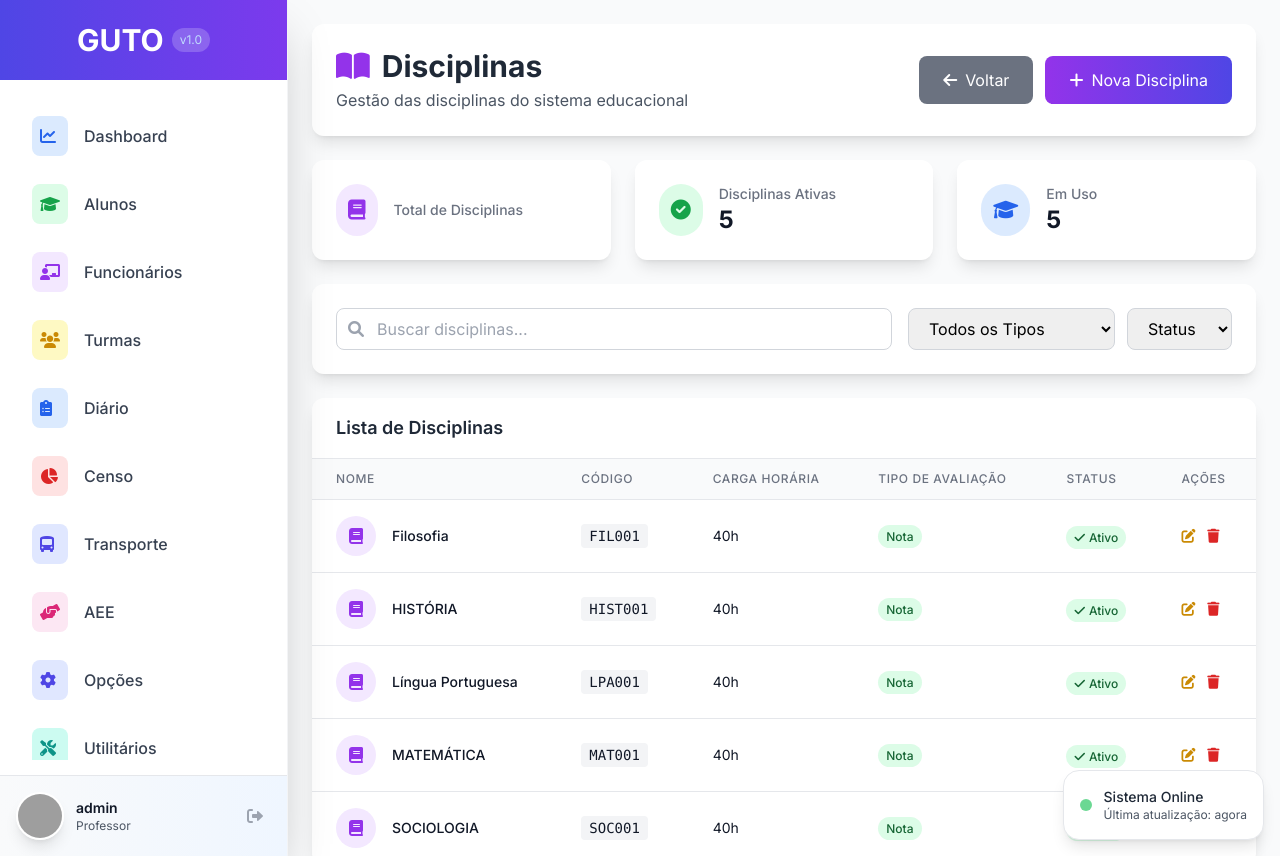
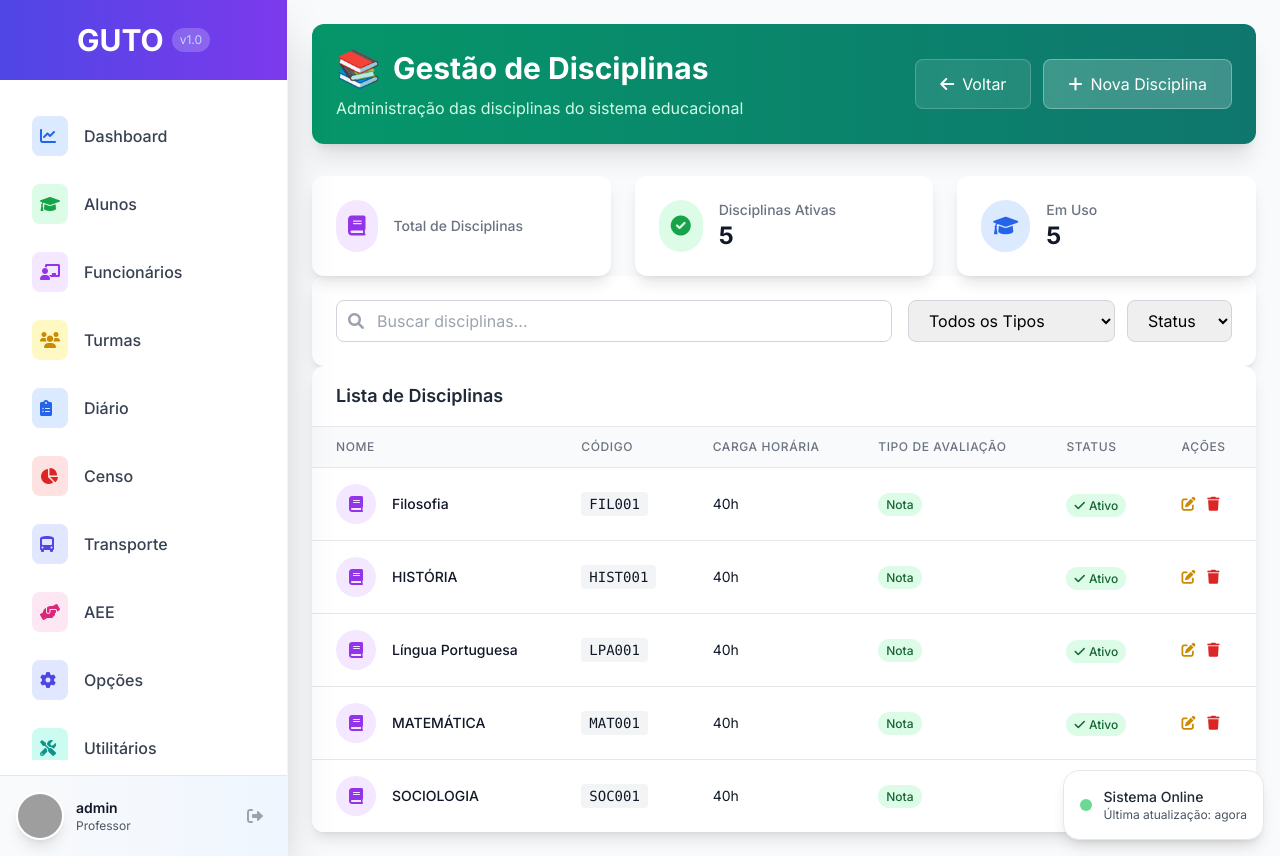
Before and after one commit to LuanCarrieiros/Guto, a Django app: page /turmas/disciplinas/ in a window 1280 px wide. Run offline with Django 5.2, Linux system fonts and the light colour scheme; a user stored in the database is signed in; data comes from the database, SQL or seed files in the repository; style sheets or scripts are compiled from the project's sources; some libraries are stand-ins or nearby versions; grey boxes are pictures that could not be loaded.

```diff
--- a/templates/turma/disciplinas_list.html
+++ b/templates/turma/disciplinas_list.html
@@ -3,23 +3,29 @@
 {% block title %}Disciplinas - GUTO{% endblock %}
 
 {% block content %}
-<div class="space-y-6">
-    <!-- Header -->
-    <div class="bg-white rounded-xl shadow-lg p-6">
+<div class="max-w-7xl mx-auto">
+
+    <!-- Header com Gradiente -->
+    <div class="mb-8">
+        <div class="bg-gradient-to-r from-emerald-600 to-teal-700 rounded-xl p-6 text-white shadow-xl">
             <div class="flex items-center justify-between">
                 <div>
-                <h1 class="text-3xl font-bold text-gray-800">
-                    <i class="fas fa-book-open text-purple-600 mr-3"></i>Disciplinas
+                    <h1 class="text-3xl font-bold flex items-center">
+                        <span class="text-4xl mr-3">📚</span>
+                        Gestão de Disciplinas
                     </h1>
-                <p class="text-gray-600 mt-1">Gestão das disciplinas do sistema educacional</p>
+                    <p class="mt-2 text-emerald-100">Administração das disciplinas do sistema educacional</p>
                 </div>
                 <div class="flex space-x-3">
-                <a href="#" class="btn-voltar btn-voltar btn-voltar btn-voltar bg-gray-500 text-white px-6 py-3 rounded-lg hover:bg-gray-600 transition-all duration-200" onclick="event.preventDefault(); window.gutoNav?.goBack() || history.back();">
-                    <i class="fas fa-arrow-left mr-2"></i>Voltar
+                    <a href="{% url 'turma:avaliacao_home' %}" class="bg-white/10 backdrop-blur-sm text-white px-6 py-3 rounded-lg hover:bg-white/20 transition-all duration-200 border border-white/20 flex items-center space-x-2">
+                        <i class="fas fa-arrow-left"></i>
+                        <span>Voltar</span>
                     </a>
-                <a href="{% url 'turma:disciplina_create' %}" class="bg-gradient-to-r from-purple-600 to-indigo-600 text-white px-6 py-3 rounded-lg hover:from-purple-700 hover:to-indigo-700 transition-all duration-200">
-                    <i class="fas fa-plus mr-2"></i>Nova Disciplina
+                    <a href="{% url 'turma:disciplina_create' %}" class="bg-white/20 backdrop-blur-sm text-white px-6 py-3 rounded-lg hover:bg-white/30 transition-all duration-200 border border-white/30 flex items-center space-x-2">
+                        <i class="fas fa-plus"></i>
+                        <span>Nova Disciplina</span>
                     </a>
+                </div>
             </div>
         </div>
     </div>
```
Lines whose indentation alone changed are shown as unchanged.
